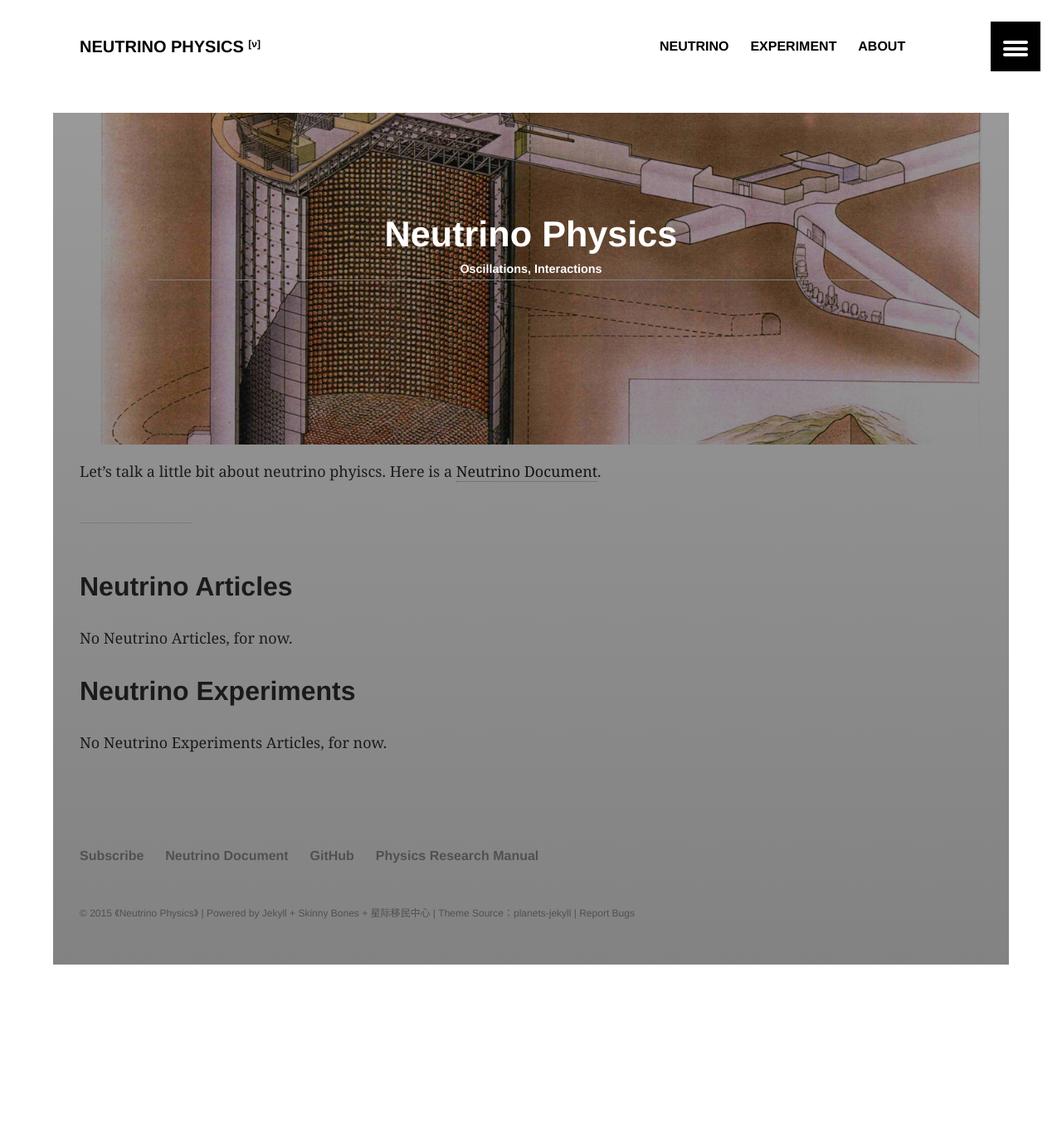
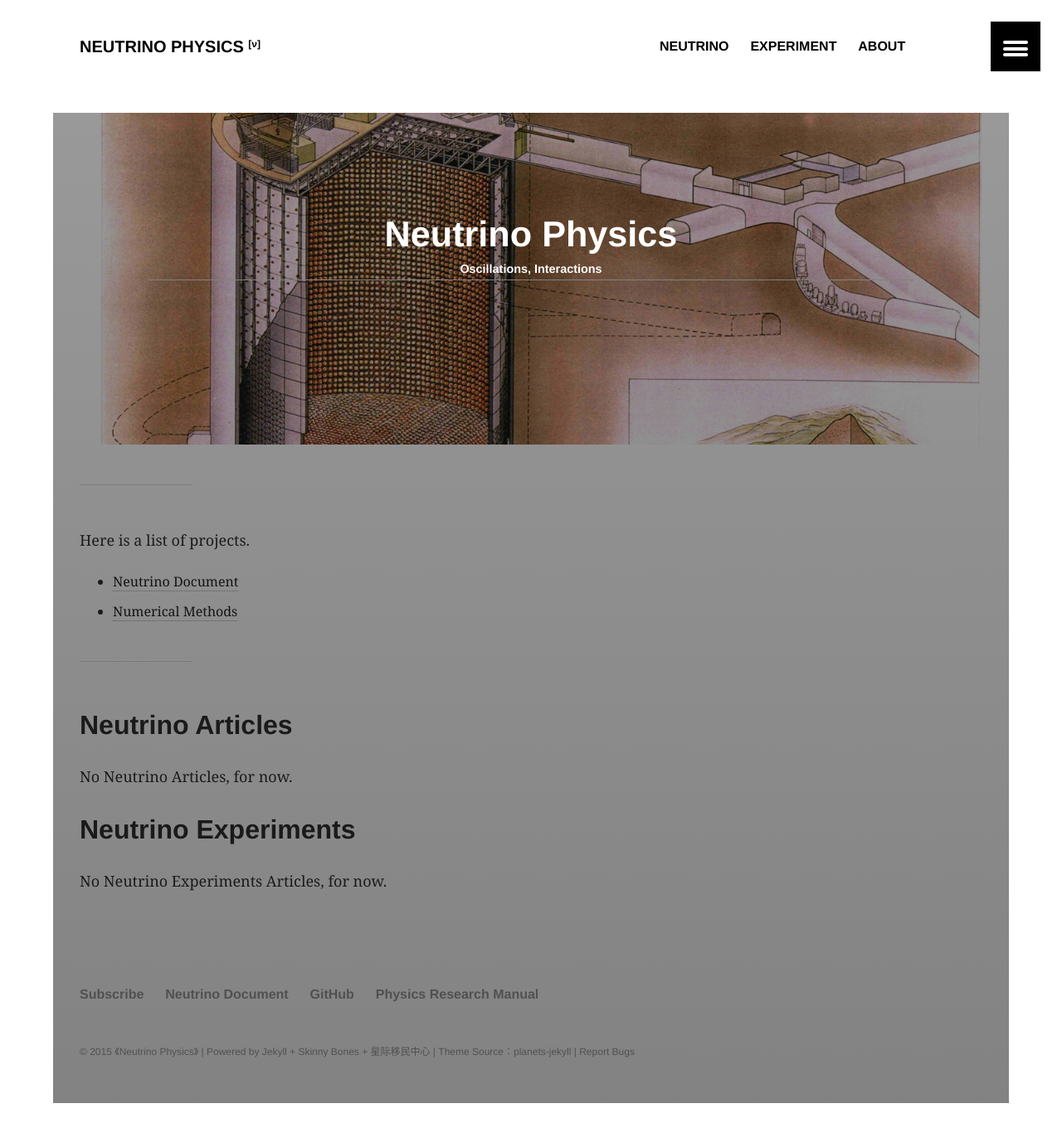
Before and after one commit to NeuPhysics/neuphysics.github.io, a Jekyll site: the page built from index.md, in a window 1280 px wide. Shown: the whole page at 83% size. Built offline with Jekyll 4.4.1, drawn with Linux system fonts in a browser that asks for light colours; comment, search, counter and statistics services are not loaded; before the commit the page ends 1187 px from its top, so only the background shows below that.

Commit message:
an example post etc

```diff
--- a/_config.yml
+++ b/_config.yml
@@ -48,6 +48,8 @@ owner:
   avatar: octomiao.png # 160x160 px image for author byline
   weibo: 章鱼喵-十只手
 disqus-shortname: neuphysics
+duoshuo-shortname: openmetric
+swiftype: pvPZzisc_WMzevPYp4Ts # swiftype code, only the code part in your swiftype js
 gacode: UA-66327435-1 # Google Analytics Code
 lang: en  # en or cn
 sharelang: en # en or cn
--- a/index.md
+++ b/index.md
@@ -25,9 +25,14 @@ title:
 </div>
 
 
+------
 
 
-Let's talk a little bit about neutrino phyiscs. Here is a [Neutrino Document](http://neutrino.readthedocs.org/).
+
+Here is a list of projects.
+
+* [Neutrino Document](http://neutrino.readthedocs.org/)
+* [Numerical Methods](https://github.com/NeuPhysics/NumSolTUn)
 
 
 -----
```
Also changed, not shown: neutrino/index.md (+0 -2 lines).
